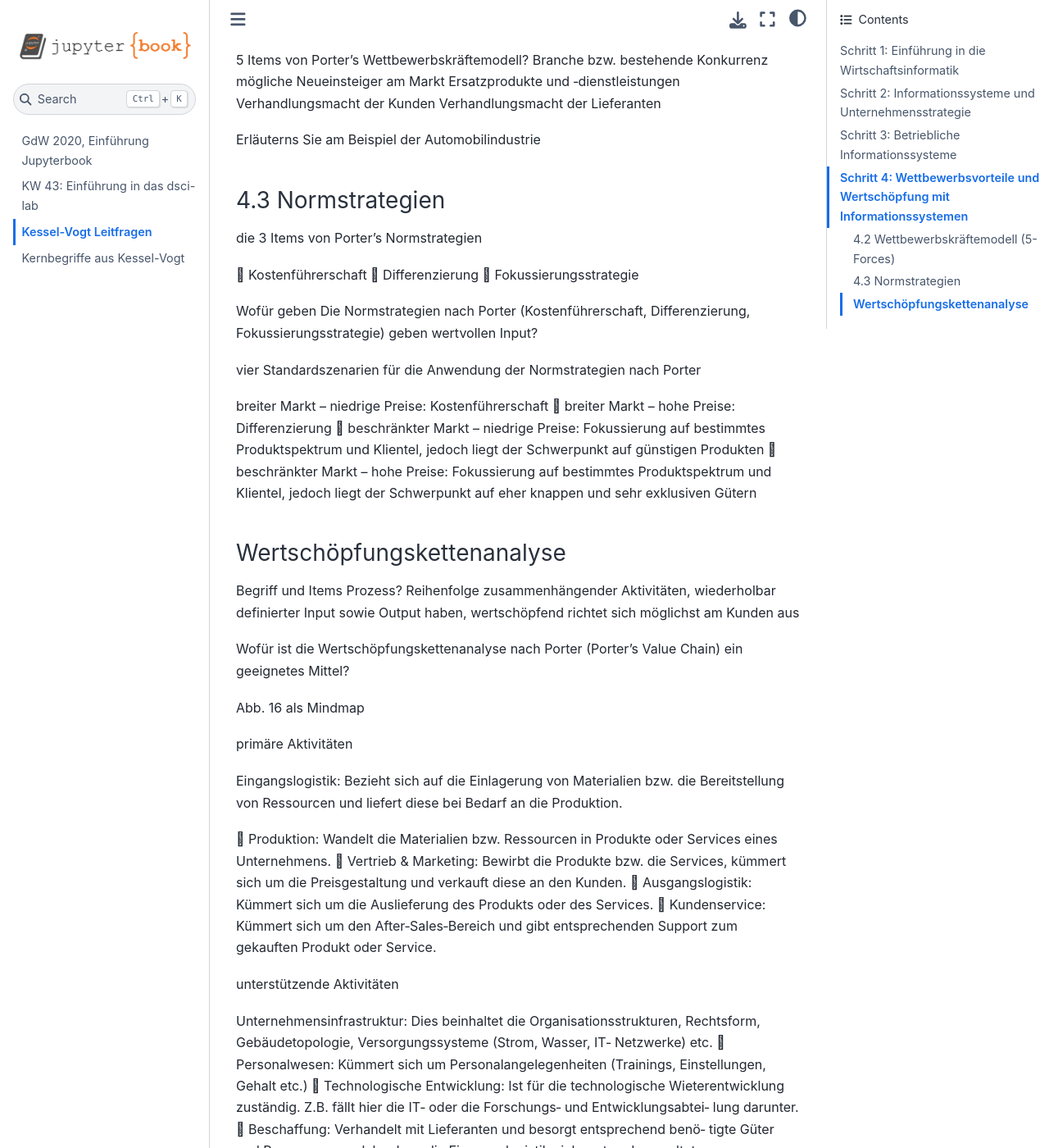
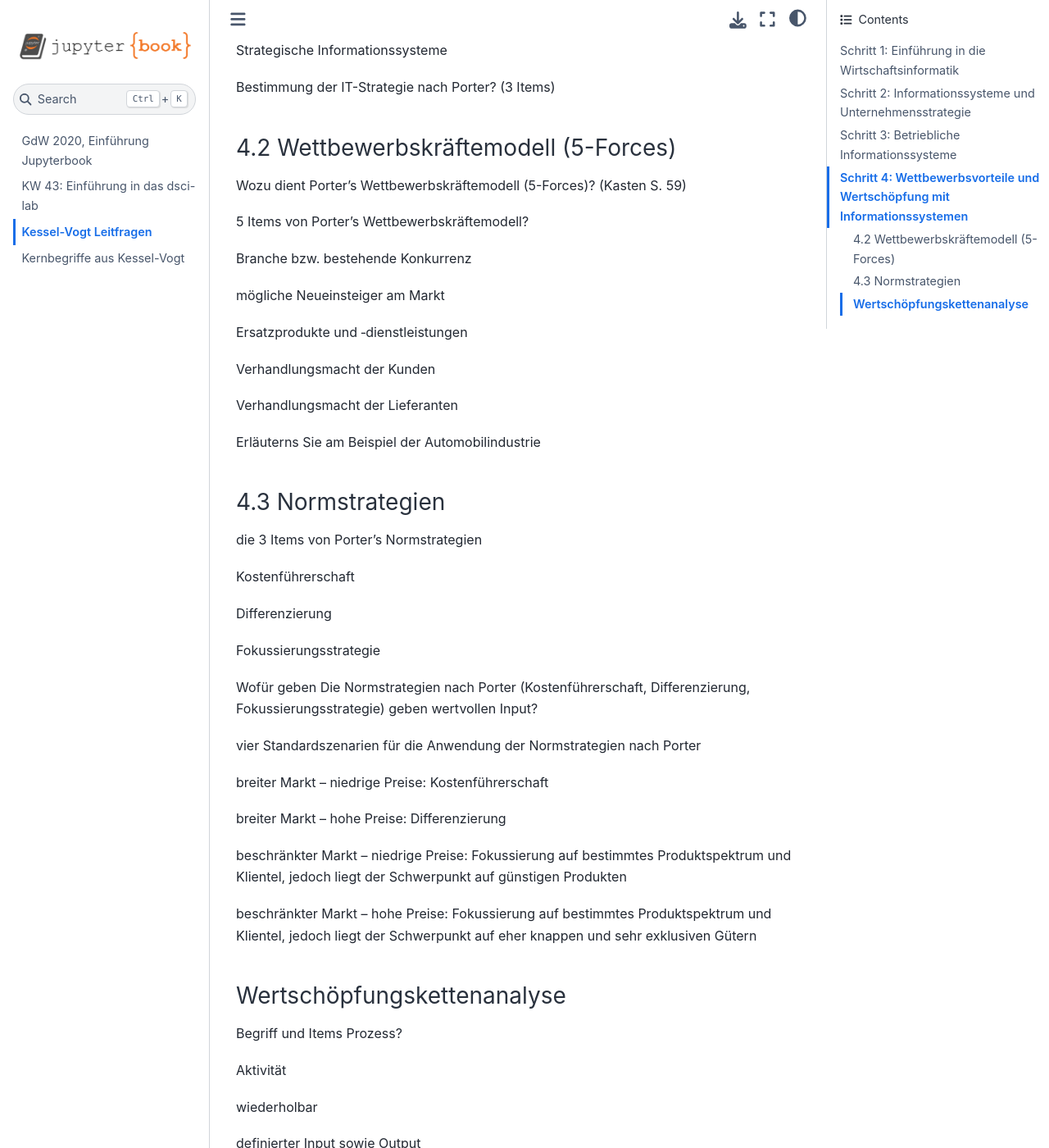
Before and after one commit to hawla-buj/gdw-jupyterbook, a Jupyter Book: the page built from kessel-vogt.md, in a window 1280 px wide and 1400 px high, scrolled down 8291 px. Shown: the whole window at 82% size. Built offline with Jupyter Book 1.0.4 settings and Sphinx 7.4.7 and the Sphinx Book theme 1.1.4, drawn with Linux system fonts in a browser that asks for light colours; pages that are not in the unit, such as notebooks, are missing from menus; some of the changed text lies outside the part shown.

Commit message:
kessel-vogt schöner gemacht

```diff
--- a/kessel-vogt.md
+++ b/kessel-vogt.md
@@ -318,22 +318,36 @@ IT Service Management (ITSM)
 
 
 Welche Schlagwörter lerne ich kennen?
- Wettbewerbskräftemodell		Normstrategien		Wertschöpfungskette	
-Strategischer	Nutzen		Strategische	Informationssysteme
+
+
+Wettbewerbskräftemodell
+
+Normstrategien
+
+Wertschöpfungskette
+
+Strategischer Nutzen
+
+Strategische Informationssysteme
 
 Bestimmung der IT-Strategie nach Porter? (3 Items)
 
 
 ### 4.2 Wettbewerbskräftemodell (5-Forces)
 
-Wozu dient Porter’s	 Wettbewerbskräftemodell (5-Forces)? (Kasten S. 59)
+Wozu dient Porter’s Wettbewerbskräftemodell (5-Forces)? (Kasten S. 59)
 
 5 Items von Porter’s Wettbewerbskräftemodell?
-Branche	bzw.	bestehende	Konkurrenz
-mögliche	Neueinsteiger	am	Markt
-Ersatzprodukte	und	‐dienstleistungen
-Verhandlungsmacht	der	Kunden
-Verhandlungsmacht	der	Lieferanten
+
+Branche bzw. bestehende Konkurrenz
+
+mögliche Neueinsteiger am Markt
+
+Ersatzprodukte und ‐dienstleistungen
+
+Verhandlungsmacht der Kunden
+
+Verhandlungsmacht der Lieferanten
 
 Erläuterns Sie am Beispiel der Automobilindustrie
 
@@ -341,53 +355,79 @@ Erläuterns Sie am Beispiel der Automobilindustrie
 
 die 3 Items von Porter's Normstrategien
 
- Kostenführerschaft
- Differenzierung
- Fokussierungsstrategie
 
-Wofür geben Die	Normstrategien	nach	Porter	(Kostenführerschaft,	Differenzierung,	 Fokussierungsstrategie)	 geben	 wertvollen	 Input?
 
-vier	 Standardszenarien	 für	die	 Anwendung	der	Normstrategien	nach	Porter
+Kostenführerschaft
 
-breiter	Markt	–	niedrige	Preise:	Kostenführerschaft
- breiter	Markt	–	hohe	Preise:	Differenzierung
- beschränkter	Markt	–	niedrige	Preise:	Fokussierung	auf	bestimmtes	Produktspektrum	und	Klientel,	jedoch	liegt	der	Schwerpunkt	auf	günstigen	Produkten
- beschränkter	Markt	–	hohe	Preise:	Fokussierung	auf	bestimmtes	Produktspektrum	und	Klientel,	jedoch	liegt	der	Schwerpunkt	auf	eher	knappen und	sehr	exklusiven	Gütern
+
+Differenzierung
+
+
+Fokussierungsstrategie
+
+Wofür geben Die Normstrategien nach Porter (Kostenführerschaft, Differenzierung, Fokussierungsstrategie) geben wertvollen Input?
+
+vier Standardszenarien für die Anwendung der Normstrategien nach Porter
+
+breiter Markt – niedrige Preise: Kostenführerschaft
+
+
+breiter Markt – hohe Preise: Differenzierung
+
+
+beschränkter Markt – niedrige Preise: Fokussierung auf bestimmtes Produktspektrum und Klientel, jedoch liegt der Schwerpunkt auf günstigen Produkten
+
+
+beschränkter Markt – hohe Preise: Fokussierung auf bestimmtes Produktspektrum und Klientel, jedoch liegt der Schwerpunkt auf eher knappen und sehr exklusiven Gütern
 
 ### Wertschöpfungskettenanalyse
 
 Begriff und Items Prozess?
-Reihenfolge	 zusammenhängender	 Aktivitäten,
+
+Aktivität
+
 wiederholbar
-definierter	Input	sowie	Output	haben,
+
+definierter Input sowie Output
+
 wertschöpfend
-richtet sich möglichst	am	Kunden	aus
 
-Wofür ist die Wertschöpfungskettenanalyse nach Porter (Porter’s Value Chain) ein	geeignetes	Mittel?
+richtet sich möglichst am Kunden aus
+
+Wofür ist die Wertschöpfungskettenanalyse nach Porter (Porter’s Value Chain) ein geeignetes Mittel?
 
 Abb. 16 als Mindmap
 
 
 primäre Aktivitäten
 
-Eingangslogistik:	Bezieht	sich	auf	die	Einlagerung	von	Materialien	bzw.	die Bereitstellung	von	Ressourcen	und	liefert	diese	bei	Bedarf	an	die	Produktion.
+Eingangslogistik: Bezieht sich auf die Einlagerung von Materialien bzw. die Bereitstellung von Ressourcen und liefert diese bei Bedarf an die Produktion.
 
- Produktion:	 Wandelt	 die	 Materialien	 bzw.	 Ressourcen	 in	 Produkte	 oder Services	eines	Unternehmens.
- Vertrieb & Marketing:	 Bewirbt	 die	 Produkte	 bzw.	 die	 Services,	 kümmert sich	um	die	Preisgestaltung	und	verkauft	diese	an	den	Kunden.
- Ausgangslogistik:	 Kümmert	 sich	 um	 die	 Auslieferung	 des	 Produkts	 oder des	Services.
- Kundenservice:	 Kümmert	 sich	 um	 den	 After‐Sales‐Bereich	 und	 gibt	 entsprechenden	Support	zum	gekauften	Produkt	oder	Service.
+
+
+Produktion: Wandelt die Materialien bzw. Ressourcen in Produkte oder Services eines Unternehmens.
+
+
+Vertrieb & Marketing: Bewirbt die Produkte bzw. die Services, kümmert sich um die Preisgestaltung und verkauft diese an den Kunden.
+
+
+Ausgangslogistik: Kümmert sich um die Auslieferung des Produkts oder des Services.
+
+
+Kundenservice: Kümmert sich um den After‐Sales‐Bereich und gibt entsprechenden Support zum gekauften Produkt oder Service.
 
 
 unterstützende Aktivitäten
 
-Unternehmensinfrastruktur:	Dies	beinhaltet	die	Organisationsstrukturen,
-Rechtsform,	 Gebäudetopologie,	 Versorgungssysteme	 (Strom,	 Wasser,	 IT‐
-Netzwerke)	etc.
- Personalwesen:	 Kümmert	 sich	 um	 Personalangelegenheiten	 (Trainings,
-Einstellungen,	Gehalt	etc.)
- Technologische Entwicklung:	Ist	für	die	technologische	Wieterentwicklung
-zuständig.	Z.B.	fällt	hier	die	IT‐	oder	die	Forschungs‐	und	Entwicklungsabtei‐
-lung	darunter.
- Beschaffung:	 Verhandelt	 mit	 Lieferanten	 und	 besorgt	 entsprechend	 benö‐
-tigte	Güter	und	Ressourcen,	welche	dann	die	Eingangslogistik	einlagert	und
+Unternehmensinfrastruktur: Dies beinhaltet die Organisationsstrukturen, Rechtsform, Gebäudetopologie, Versorgungssysteme (Strom, Wasser, IT‐Netzwerke) etc.
+
+
+Personalwesen: Kümmert sich um Personalangelegenheiten (Trainings, Einstellungen, Gehalt etc.)
+
+
+Technologische Entwicklung: Ist für die technologische Wieterentwicklung zuständig. Z.B. fällt hier die IT‐ oder die Forschungs‐ und Entwicklungsabtei‐
+lung darunter.
+
+
+Beschaffung: Verhandelt mit Lieferanten und besorgt entsprechend benötigte Güter und Ressourcen, welche dann die Eingangslogistik einlagert und
 verwaltet.
```
Also changed, not shown: 2 other files.
